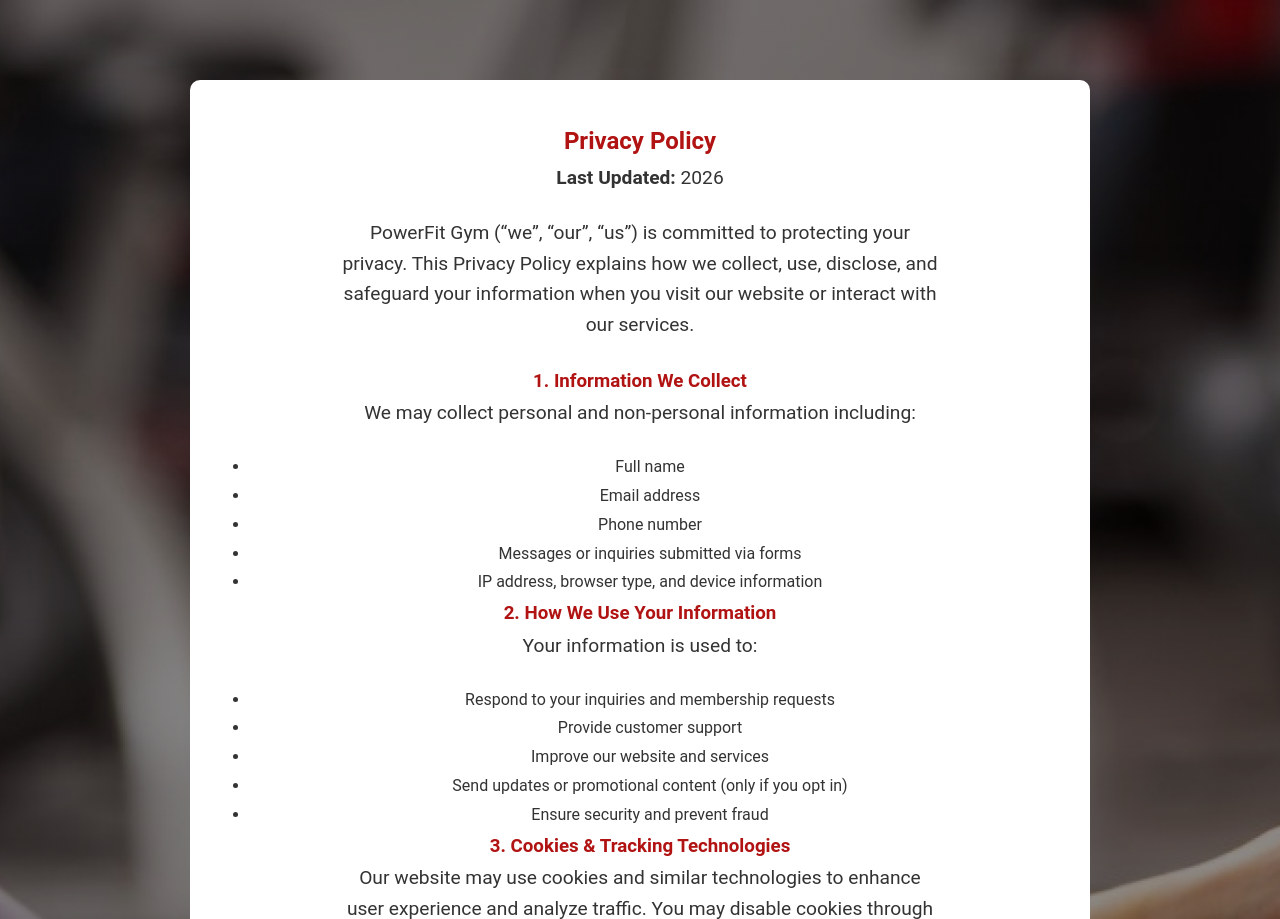
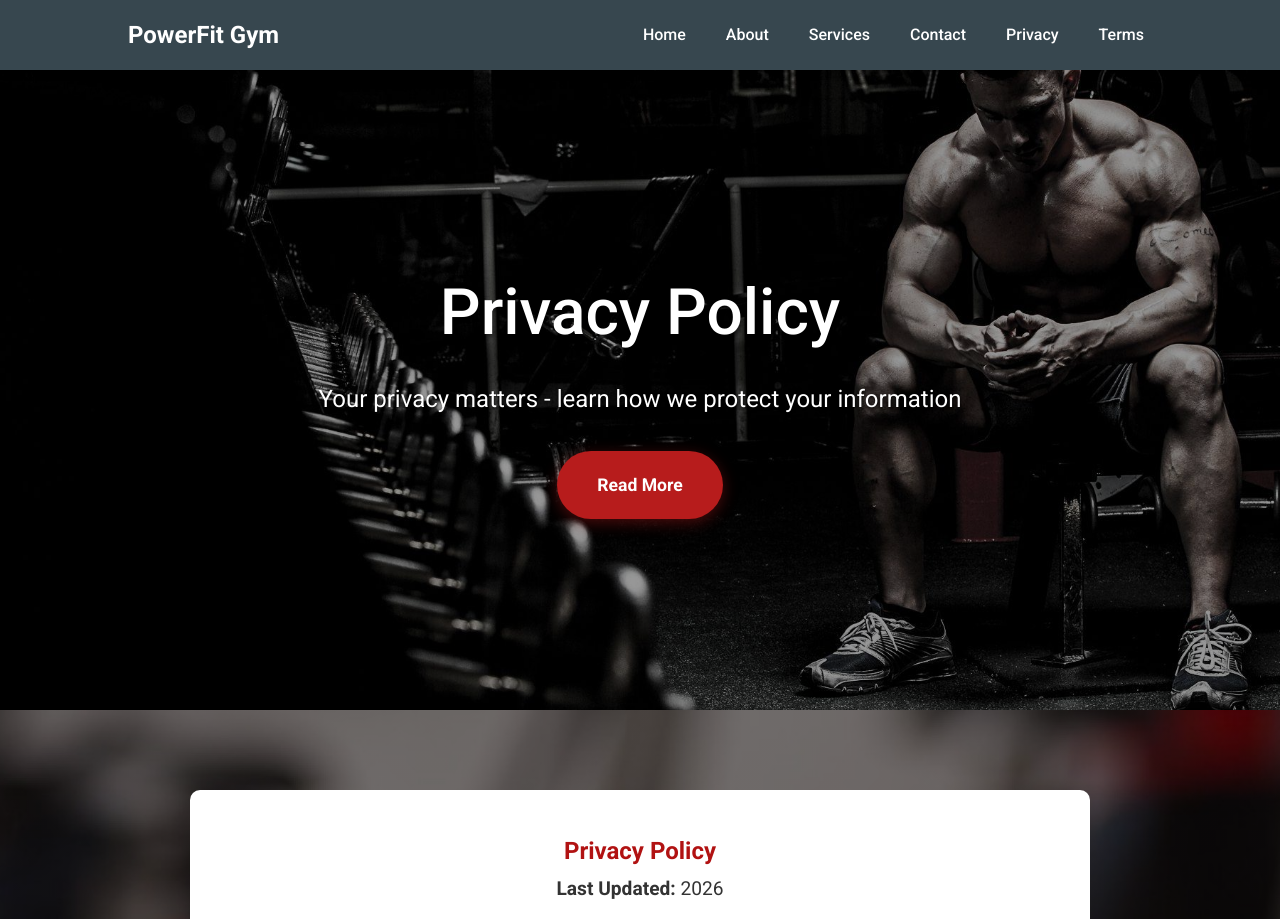
Before and after one commit to zakku-21/gym-webpage, a plain HTML site: page privacy.html in a window 1280 px wide. Shown: the top 919 px of the page. Drawn offline with Linux system fonts and the light colour scheme.

Commit message:
Enhance privacy.html with header and footer
Added header, footer, and improved layout for privacy policy page.

```diff
--- a/privacy.html
+++ b/privacy.html
@@ -2,14 +2,40 @@
 <html lang="en">
 <head>
     <meta charset="UTF-8">
+    <meta name="viewport" content="width=device-width, initial-scale=1.0">
     <title>Privacy Policy | PowerFit Gym</title>
-    <meta name="viewport" content="width=device-width, initial-scale=1.0">
+    <link rel="preconnect" href="https://fonts.googleapis.com">
+    <link rel="preconnect" href="https://fonts.gstatic.com" crossorigin>
+    <link href="https://fonts.googleapis.com/css2?family=Roboto:wght@300;400;500;700&display=swap" rel="stylesheet">
     <link rel="stylesheet" href="gym.css">
 </head>
 <body>
+    <header>
+        <div class="container">
+            <h1>PowerFit Gym</h1>
+            <nav>
+                <ul>
+                    <li><a href="index.html">Home</a></li>
+                    <li><a href="index.html#about">About</a></li>
+                    <li><a href="index.html#services">Services</a></li>
+                    <li><a href="index.html#contact">Contact</a></li>
+                    <li><a href="privacy.html">Privacy</a></li>
+                    <li><a href="terms.html">Terms</a></li>
+                </ul>
+            </nav>
+        </div>
+    </header>
 
-<section class="section-bg">
-    <div class="container content-card">
+    <section id="hero" class="hero">
+        <div class="container">
+            <h2>Privacy Policy</h2>
+            <p>Your privacy matters - learn how we protect your information</p>
+            <a href="#content" class="cta-button">Read More</a>
+        </div>
+    </section>
+
+    <section id="content" class="section-bg">
+        <div class="container content-card">
         <h1>Privacy Policy</h1>
         <p><strong>Last Updated:</strong> 2026</p>
 
@@ -88,10 +114,20 @@
         <h3>10. Contact Information</h3>
         <p>
             If you have any questions regarding this policy, contact us at:
-            <br><strong>Email:</strong> info@powerfitgym.com
+            <br><strong>Email:</strong> okayzk36@gmail.com
         </p>
     </div>
 </section>
 
+    <footer>
+        <div class="container">
+            <p>
+                &copy; 2026 PowerFit Gym. All rights reserved. |
+                <a href="privacy.html" target="_blank">Privacy Policy</a> |
+                <a href="terms.html" target="_blank">Terms of Service</a>
+            </p>
+        </div>
+    </footer>
+
 </body>
 </html>
```
